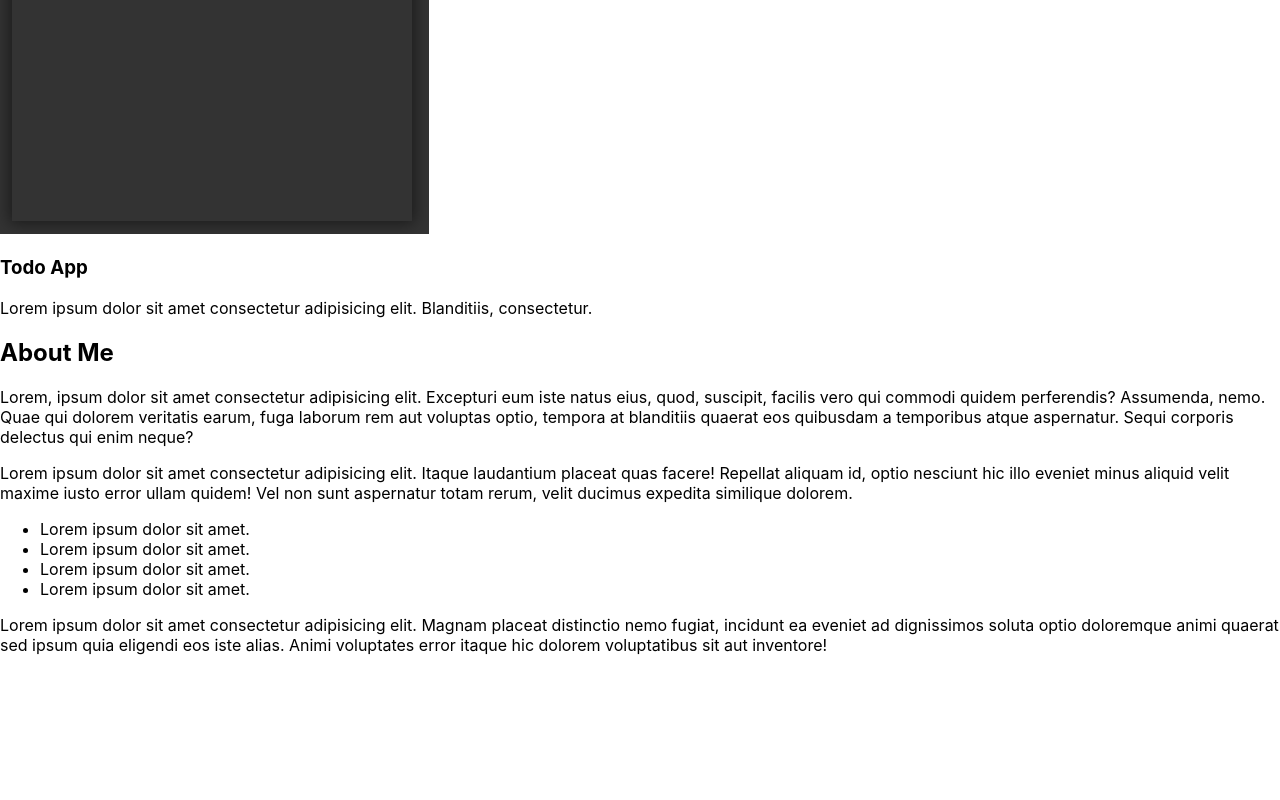
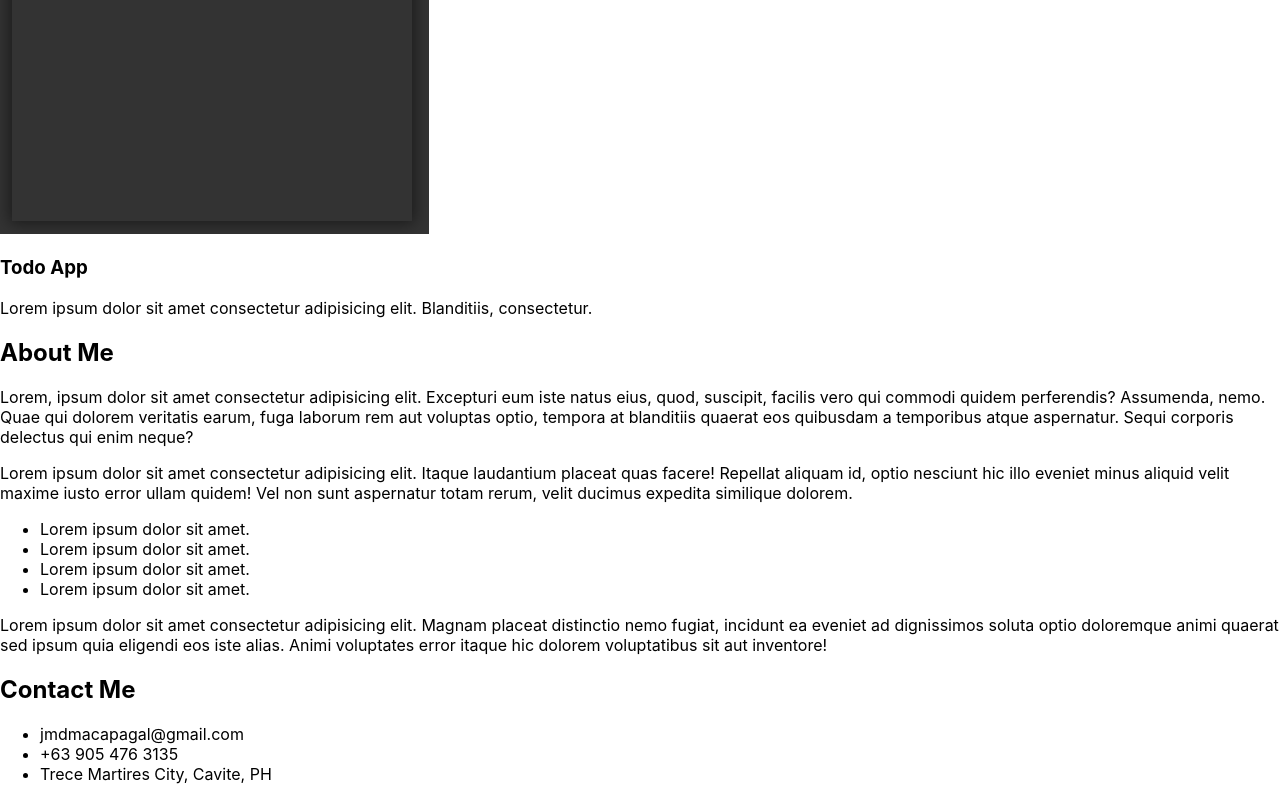
Before and after one commit to jmdmacapagal/Portfolio, a React (Create React App) app in the folder portfolio/: page / in a window 1280 px wide. Shown: the part 2815-3615 px from the top of the page. Before the commit the page ends 3486 px from the top, so only its background shows below. Built offline with nearby package versions, Linux system fonts and the light colour scheme; the HTML template or start-up script is replaced by a standard one.

Commit message:
added Contact component

```diff
--- a/portfolio/src/App.js
+++ b/portfolio/src/App.js
@@ -3,6 +3,7 @@ import Header from './components/Header'
 import Showcase from './components/Showcase'
 import Portfolio from './components/Portfolio'
 import About from './components/About'
+import Contact from './components/Contact'
 
 
 function App() {
@@ -12,6 +13,7 @@ function App() {
       <Showcase />
       <Portfolio />
       <About />
+      <Contact />
     </div>
   )
 }
--- /dev/null
+++ b/portfolio/src/components/Contact.js
@@ -0,0 +1,18 @@
+import React from 'react'
+
+function Contact() {
+    return (
+        <section id="contact">
+            <div class="container">
+                <h2>Contact Me</h2>
+                <ul>
+                    <li><img src="" alt="" />jmdmacapagal@gmail.com</li>
+                    <li><img src="" alt="" />+63 905 476 3135</li>
+                    <li><img src="" alt="" />Trece Martires City, Cavite, PH</li>
+                </ul>
+            </div>
+        </section>
+    )
+}
+
+export default Contact
```
